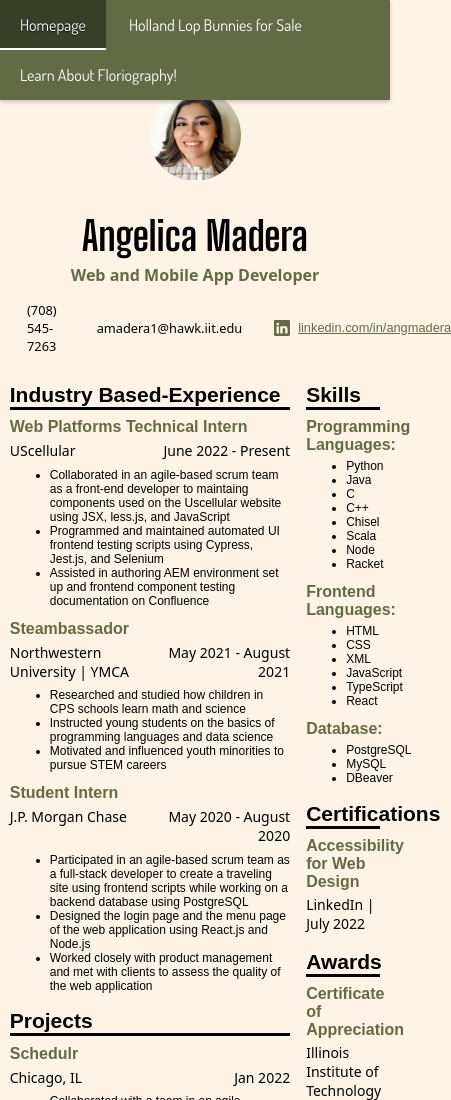
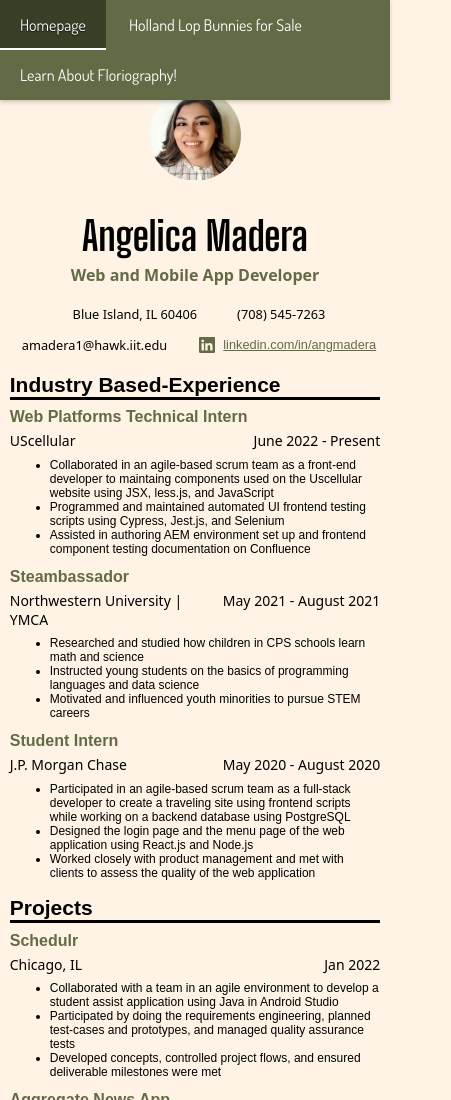
Before and after one commit to angmadera1/itmd-project3, a plain HTML site: page index.html in a window 390 px wide. Shown: the top 1100 px of the page, 451 px wide, since content can reach past the window. Drawn offline with Linux system fonts and the light colour scheme.

Commit message:
tablet media queries

```diff
--- a/css/style.css
+++ b/css/style.css
@@ -213,6 +213,36 @@ main p {
 
 p {
 	margin: 0.2em 0em;
+}
+
+@media only screen and (max-width: 820px) {
+  main#resume {
+    display: block;
+    column-gap: unset;
+    width: 95%;
+  }
+
+  #right {
+    width: auto;
+  }
+
+  #left {
+    width: auto;
+  }
+
+  #info-container {
+    flex-wrap: wrap;
+    row-gap: 0.5em;
+    width: 95%;
+    margin: auto;
+    margin-top: 1em;
+  }
+
+  #skills {
+    display: flex;
+	  justify-content: left;
+	  column-gap: 8em;
+  }
 }
 
 /*rabbitry styles */
```
